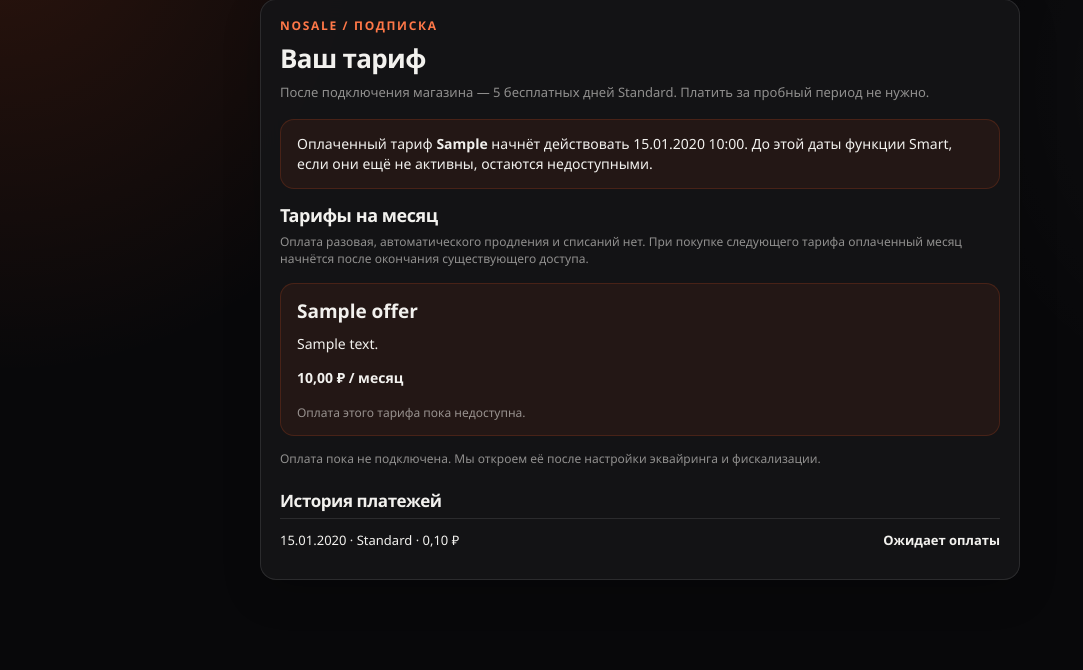
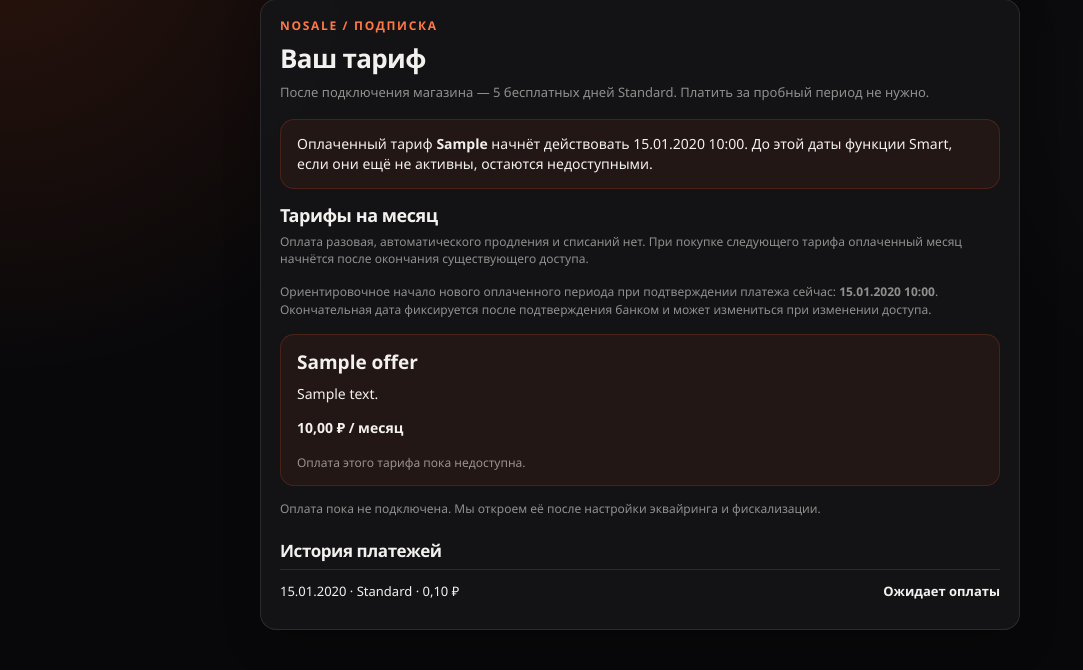
Before and after one commit to Anderhaos/Marketplace-Price-Guard, a Django app: template saas/portal/templates/billing/subscription.html in a window 1280 px wide. Shown: the part 78-748 px from the top of the page, without its empty margins (0-1083 px from the left). Run offline with Django 5.2, Linux system fonts and the light colour scheme; tables that the repository leaves empty hold one stand-in row (values such as "Sample post"); the template is opened without the code that fills it: values that come from a table or form of the project are taken from there, most other values are stand-ins (such as "Sample title", 1, 10 or a date in 2020); parts of the project's set-up code (start-up, migrations or seed data) failed here and were passed over.

Commit message:
fix(billing): align payment activation date preview with scheduled grants (#8)

```diff
--- a/saas/portal/templates/billing/subscription.html
+++ b/saas/portal/templates/billing/subscription.html
@@ -19,6 +19,14 @@
   {% endif %}
   <h2 style="font-size:18px">Тарифы на месяц</h2>
   <p class="muted">Оплата разовая, автоматического продления и списаний нет. При покупке следующего тарифа оплаченный месяц начнётся после окончания существующего доступа.</p>
+  {% if subscription_state.active or subscription_state.upcoming_plan %}
+    <p class="muted">Ориентировочное начало нового оплаченного периода при подтверждении платежа сейчас:
+      <b>{{ subscription_state.next_purchase_starts_at|date:"d.m.Y H:i" }}</b>.
+      Окончательная дата фиксируется после подтверждения банком и может измениться при изменении доступа.
+    </p>
+  {% else %}
+    <p class="muted">Если нет действующего или уже запланированного доступа, новый тариф начнёт действовать после подтверждения оплаты банком.</p>
+  {% endif %}
   <div class="grid" style="grid-template-columns:repeat(auto-fit,minmax(250px,1fr));gap:12px">
     {% for offer in tariff_offers %}
       <div class="notice" style="margin:0">
```
